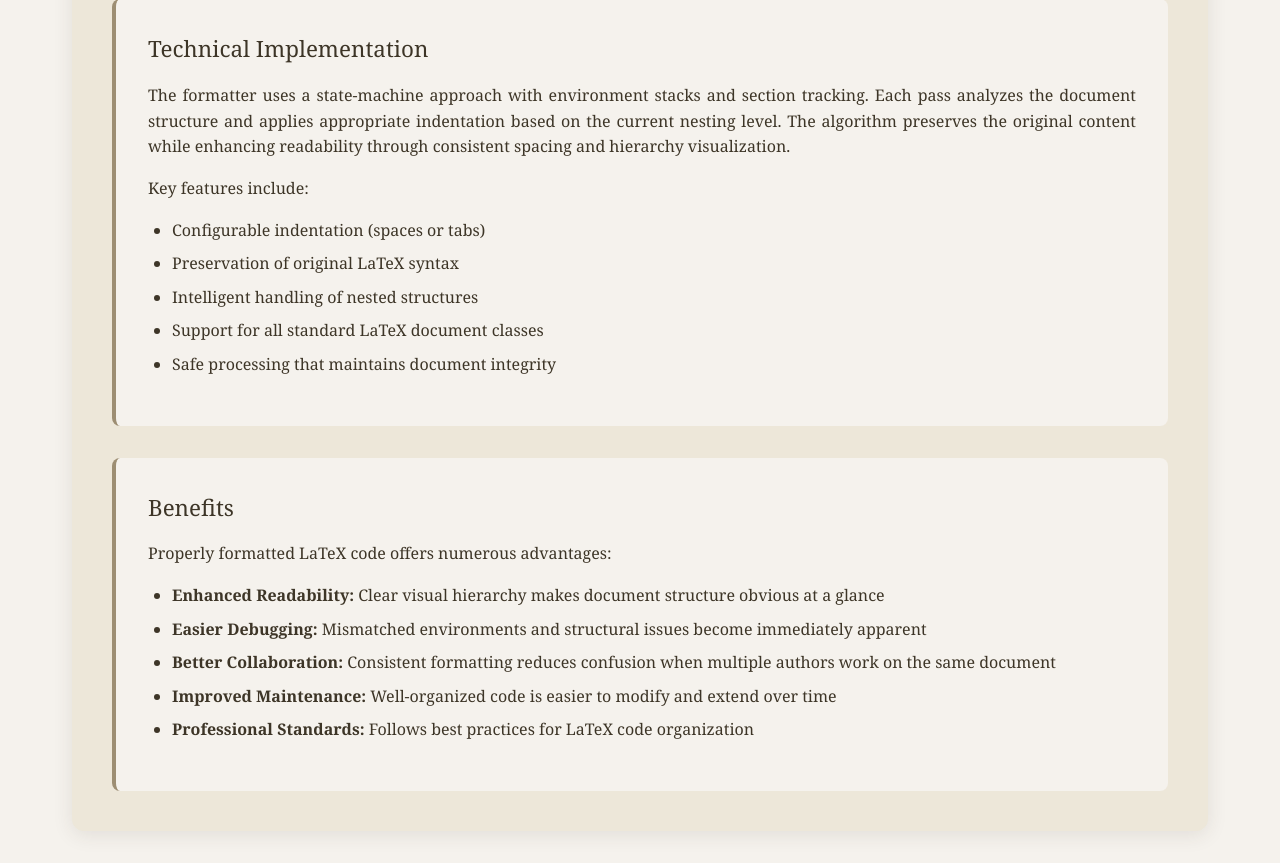
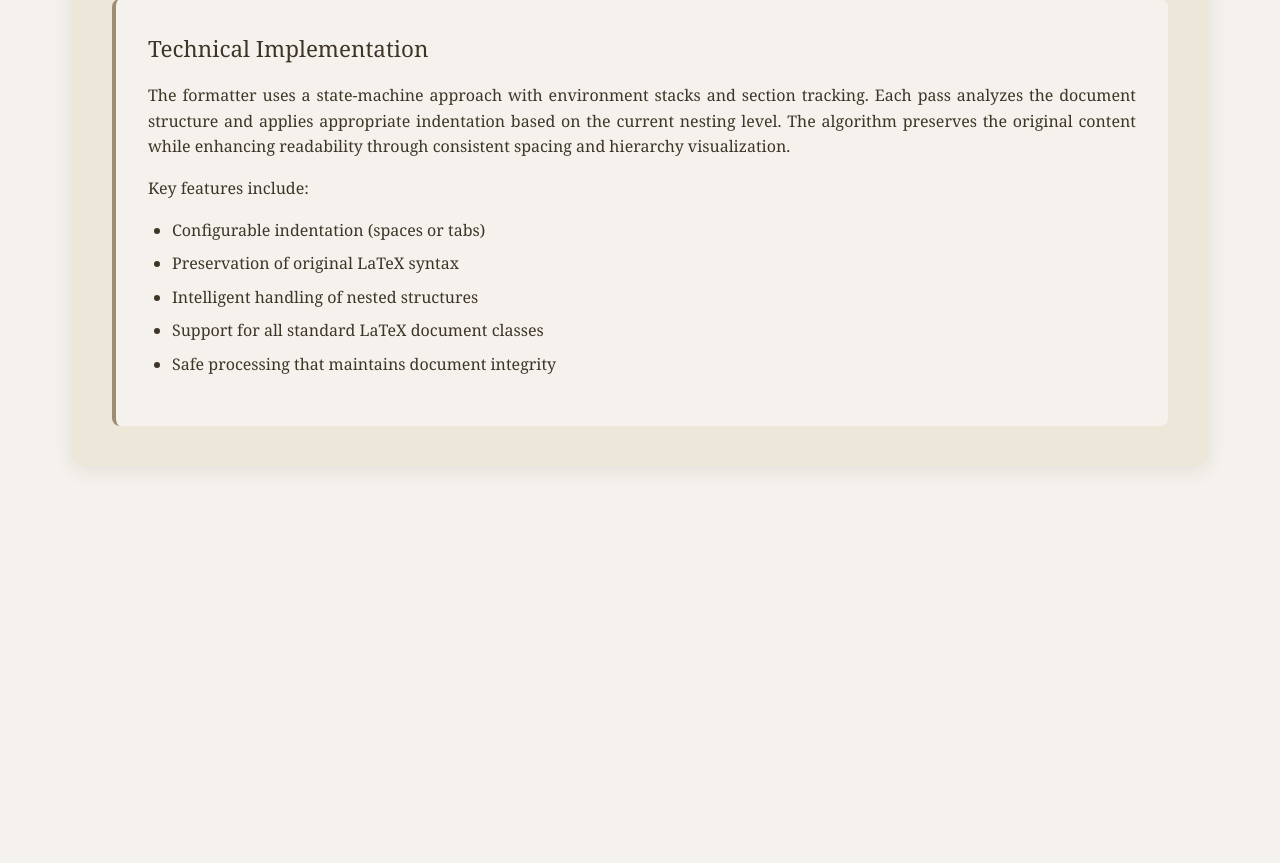
Before and after one commit to dhodgson615/TeX-Formatter, a Flask app: page / in a window 1280 px wide. Shown: the part 1763-2626 px from the top of the page. After the commit the page ends 2231 px from the top, so only its background shows below. Run offline with Flask 3, Linux system fonts and the light colour scheme.

Commit message:
Removed "Benefits" section

```diff
--- a/templates/index.html
+++ b/templates/index.html
@@ -90,18 +90,6 @@
                         <li>Safe processing that maintains document integrity</li>
                     </ul>
                 </div>
-
-                <div class="benefits">
-                    <h3>Benefits</h3>
-                    <p>Properly formatted LaTeX code offers numerous advantages:</p>
-                    <ul>
-                        <li><strong>Enhanced Readability:</strong> Clear visual hierarchy makes document structure obvious at a glance</li>
-                        <li><strong>Easier Debugging:</strong> Mismatched environments and structural issues become immediately apparent</li>
-                        <li><strong>Better Collaboration:</strong> Consistent formatting reduces confusion when multiple authors work on the same document</li>
-                        <li><strong>Improved Maintenance:</strong> Well-organized code is easier to modify and extend over time</li>
-                        <li><strong>Professional Standards:</strong> Follows best practices for LaTeX code organization</li>
-                    </ul>
-                </div>
             </div>
         </section>
     </div>
```
